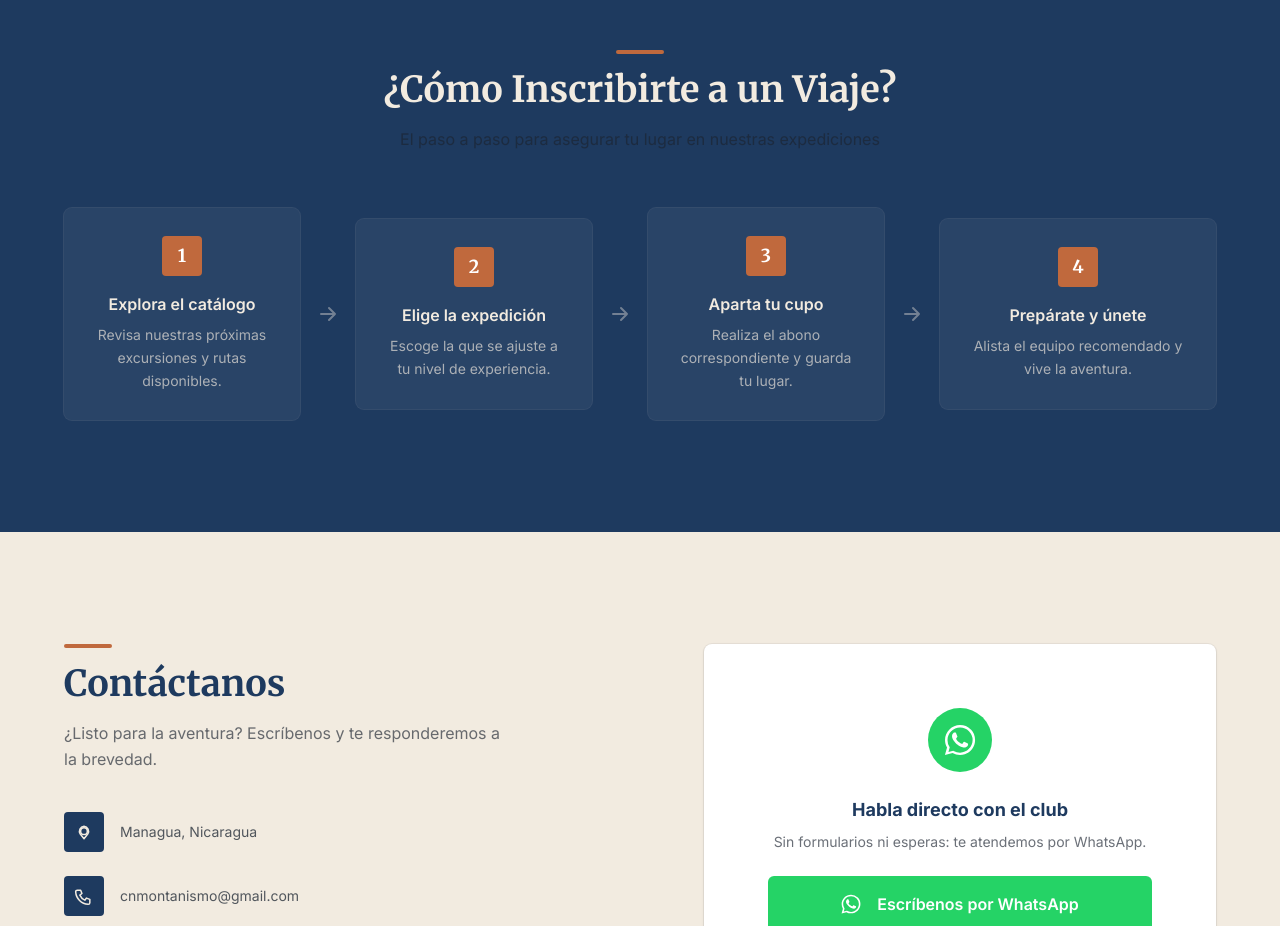
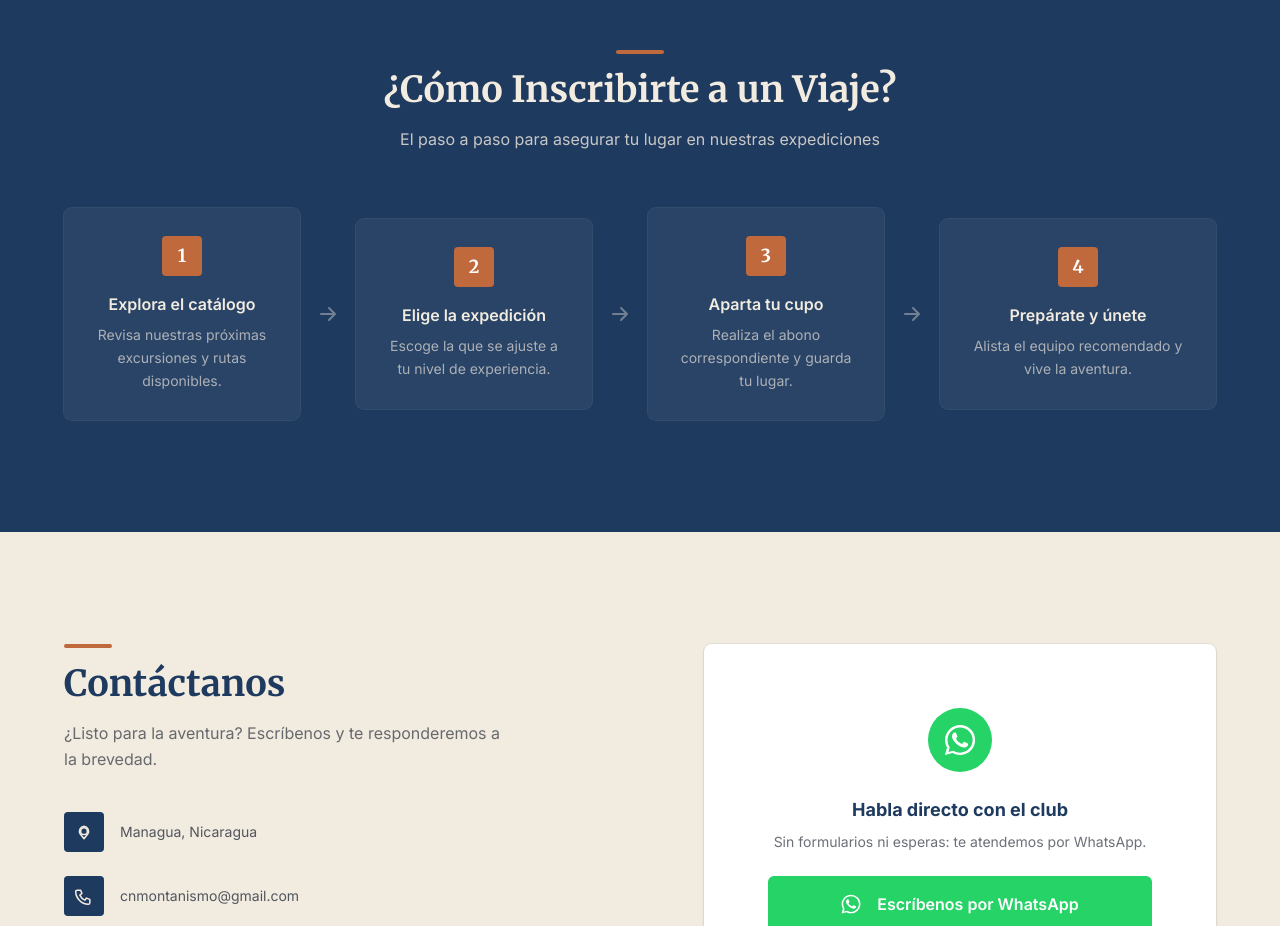
Before and after one commit to samxdev7/proyecto-aed-frontend, a Next.js app: page / in a window 1280 px wide. Shown: the part 3820-4746 px from the top of the page. Built offline with nearby package versions, Linux system fonts and the light colour scheme; no server answers.

Commit message:
fix(a11y): raise section subtitle contrast over navy (WCAG AA)

```diff
--- a/src/components/home/ComoInscribirse.tsx
+++ b/src/components/home/ComoInscribirse.tsx
@@ -31,6 +31,7 @@ export default function ComoInscribirse() {
           titulo="¿Cómo Inscribirte a un Viaje?"
           descripcion="El paso a paso para asegurar tu lugar en nuestras expediciones"
           tituloClase="text-sand"
+          descripcionClase="text-sand/80"
         />
 
         {/* 2 columnas en tablet: 4 seguidas no caben y desbordan el ancho. */}
```
